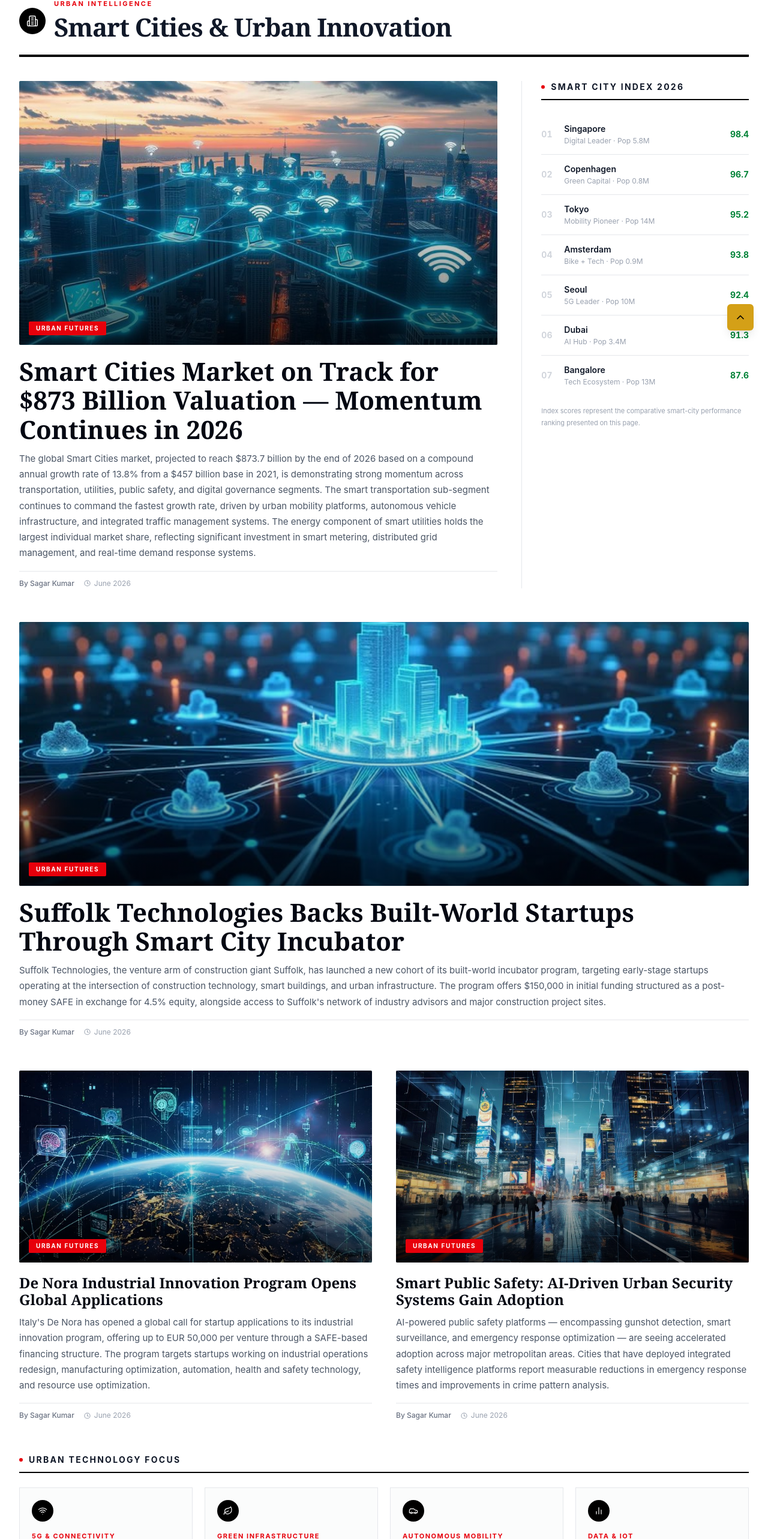
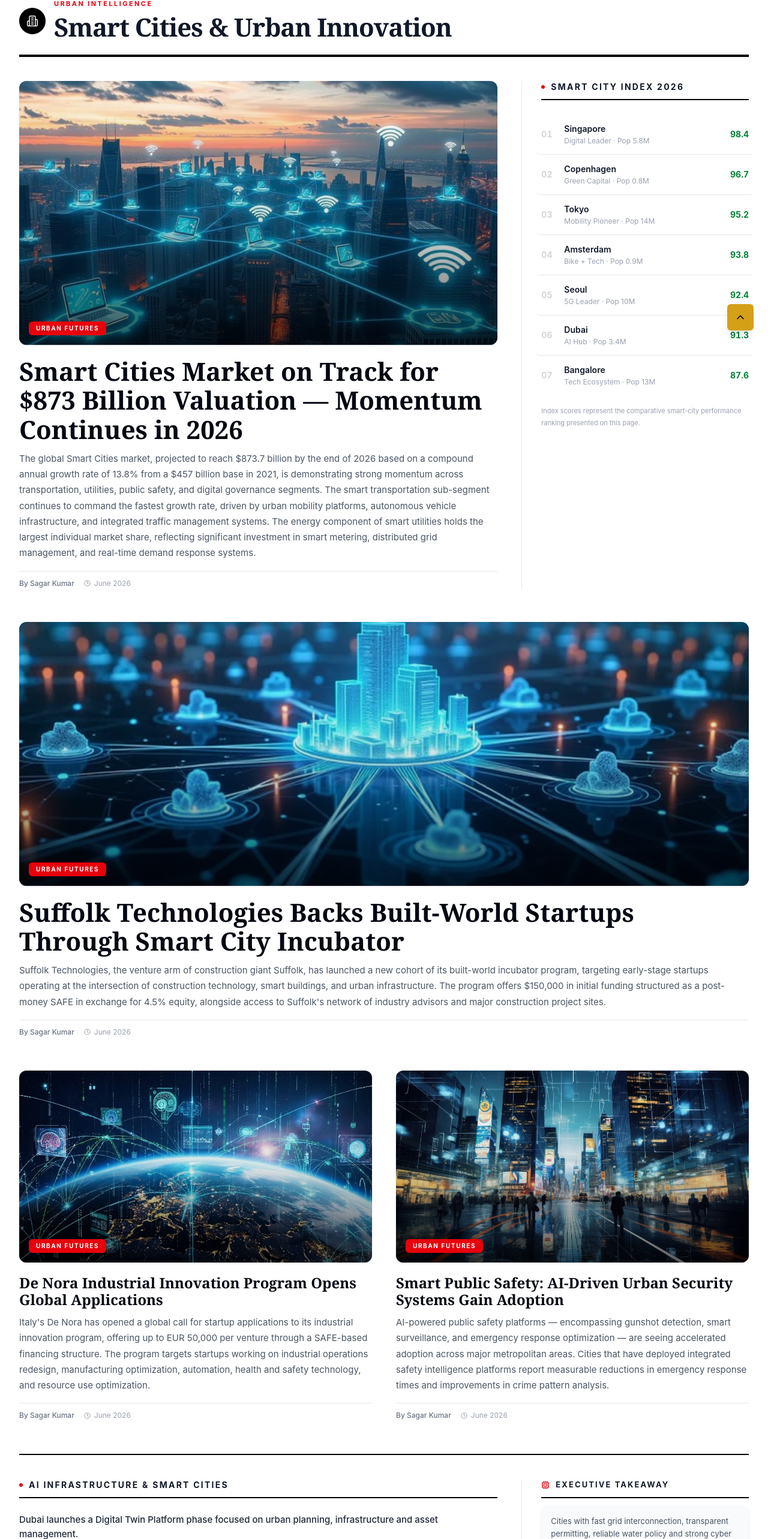
Before and after one commit to abhay-08121999/Abhay-news-paper, a React (Vite) app: page /smart-cities in a window 1280 px wide. Shown: the part 225-2791 px from the top of the page at 60% size. Built offline with nearby package versions, Linux system fonts and the light colour scheme; no server answers.

Commit message:
Update SmartCitiesPage.tsx

```diff
--- a/src/app/components/pages/SmartCitiesPage.tsx
+++ b/src/app/components/pages/SmartCitiesPage.tsx
@@ -6,6 +6,7 @@ import {
   Leaf,
   Car,
   BarChart2,
+  Cpu,
 } from "lucide-react";
 
 import Smartc1Img from "../../../imports/Smartc1.png";
@@ -242,6 +243,33 @@ const sustainabilityNews = [
   },
 ];
 
+const aiInfraCityNews = [
+  {
+    id: 1,
+    title:
+      "Dubai launches a Digital Twin Platform phase focused on urban planning, infrastructure and asset management.",
+    time: "Just now",
+  },
+  {
+    id: 2,
+    title:
+      "GCC infrastructure leaders say the region is moving AI deployment from individual projects to entire infrastructure portfolios.",
+    time: "Just now",
+  },
+  {
+    id: 3,
+    title:
+      "City leaders worldwide organize around the rising power and water burden of AI data centers.",
+    time: "1 hr ago",
+  },
+  {
+    id: 4,
+    title:
+      "Mayors begin treating compute capacity as a utility-planning issue rather than a conventional commercial real-estate decision.",
+    time: "3 hrs ago",
+  },
+];
+
 /* =========================================================
    FEATURE DATA
 ========================================================= */
@@ -287,7 +315,7 @@ function ArticleCard({
   return (
     <article className="group cursor-pointer">
       <div
-        className={`relative overflow-hidden rounded-[2px] bg-gray-100 ${
+        className={`relative overflow-hidden rounded-xl bg-gray-100 shadow-sm group-hover:shadow-lg transition-shadow duration-300 ${
           large ? "h-72 md:h-[440px]" : "h-64 md:h-80"
         }`}
       >
@@ -299,7 +327,7 @@ function ArticleCard({
 
         <div className="absolute inset-0 bg-gradient-to-t from-black/70 via-black/10 to-transparent opacity-90" />
 
-        <span className="absolute left-4 bottom-4 bg-red-600 text-white px-3 py-1 text-[10px] font-bold tracking-[0.16em] uppercase rounded-[2px] shadow-sm">
+        <span className="absolute left-4 bottom-4 bg-red-600 text-white px-3 py-1 text-[10px] font-bold tracking-[0.16em] uppercase rounded-md shadow-sm">
           {data.category}
         </span>
       </div>
@@ -351,9 +379,9 @@ function NewsColumn({
         {items.map((item, index) => (
           <article
             key={`${title}-${item.id}-${index}`}
-            className="group py-4 first:pt-0 cursor-pointer"
+            className="group py-4 first:pt-0 cursor-pointer transition-colors duration-200 hover:bg-gray-50/70 -mx-2 px-2 rounded-md"
           >
-            <h3 className="text-[14px] md:text-[15px] leading-[1.55] text-gray-800 transition-colors group-hover:text-red-600">
+            <h3 className="text-[14px] md:text-[15px] leading-[1.55] text-gray-800 transition-colors duration-200 group-hover:text-red-600">
               {item.title}
             </h3>
 
@@ -383,7 +411,7 @@ export function SmartCitiesPage() {
 
         <header className="border-b-4 border-black pb-5 mb-10">
           <div className="flex items-center gap-3.5">
-            <div className="flex items-center justify-center w-11 h-11 rounded-full bg-black text-white shrink-0">
+            <div className="flex items-center justify-center w-11 h-11 rounded-full bg-black text-white shrink-0 shadow-sm">
               <Building2 size={20} strokeWidth={1.75} />
             </div>
 
@@ -416,7 +444,7 @@ export function SmartCitiesPage() {
               {cityRankings.map((city) => (
                 <div
                   key={city.rank}
-                  className="py-3.5 flex items-center gap-3.5"
+                  className="py-3.5 flex items-center gap-3.5 transition-colors duration-200 hover:bg-gray-50/70 -mx-2 px-2 rounded-md"
                 >
                   <span className="w-6 shrink-0 text-sm font-bold text-gray-300 tabular-nums">
                     {String(city.rank).padStart(2, "0")}
@@ -460,6 +488,54 @@ export function SmartCitiesPage() {
         </section>
 
         {/* =================================================
+            AI INFRASTRUCTURE & SMART CITIES
+        ================================================= */}
+
+        <section className="mb-14 border-t-2 border-black pt-10">
+          <div className="grid grid-cols-1 lg:grid-cols-3 gap-10">
+            <div className="lg:col-span-2">
+              <SH title="AI Infrastructure & Smart Cities" />
+
+              <div className="divide-y divide-gray-200">
+                {aiInfraCityNews.map((item) => (
+                  <article
+                    key={item.id}
+                    className="group py-4 first:pt-0 cursor-pointer transition-colors duration-200 hover:bg-gray-50/70 -mx-2 px-2 rounded-md"
+                  >
+                    <h3 className="text-[14px] md:text-[15px] leading-[1.55] text-gray-800 transition-colors duration-200 group-hover:text-red-600">
+                      {item.title}
+                    </h3>
+
+                    <div className="mt-2 flex items-center gap-1.5 text-[11px] uppercase tracking-wide text-gray-400">
+                      <Clock size={10} strokeWidth={2.25} />
+                      {item.time}
+                    </div>
+                  </article>
+                ))}
+              </div>
+            </div>
+
+            <aside className="lg:border-l lg:border-gray-200 lg:pl-8">
+              <div className="flex items-center gap-2.5 border-b-2 border-black pb-2.5 mb-3">
+                <Cpu size={14} strokeWidth={2} className="text-red-600" />
+                <h2 className="text-[13px] font-bold uppercase tracking-[0.16em] text-gray-900">
+                  Executive Takeaway
+                </h2>
+              </div>
+
+              <div className="bg-gray-50 rounded-xl p-4 shadow-sm">
+                <p className="text-[13px] leading-[1.6] text-gray-600">
+                  Cities with fast grid interconnection, transparent
+                  permitting, reliable water policy and strong cyber
+                  standards may become the preferred locations for the
+                  next wave of AI infrastructure.
+                </p>
+              </div>
+            </aside>
+          </div>
+        </section>
+
+        {/* =================================================
             FEATURE BOXES
         ================================================= */}
 
@@ -471,7 +547,7 @@ export function SmartCitiesPage() {
               ({ icon: Icon, title, news }) => (
                 <article
                   key={title}
-                  className="group border border-gray-200 bg-gray-50/60 p-5 hover:bg-white hover:border-gray-900 hover:shadow-[0_2px_0_0_rgba(0,0,0,1)] transition-all duration-300"
+                  className="group border border-gray-200 bg-gray-50/60 rounded-xl p-5 hover:bg-white hover:border-gray-900 hover:shadow-[0_2px_0_0_rgba(0,0,0,1)] transition-all duration-300"
                 >
                   <div className="flex items-center justify-center w-9 h-9 rounded-full bg-black text-white mb-4 group-hover:bg-red-600 transition-colors duration-300">
                     <Icon size={16} strokeWidth={1.75} />
```
